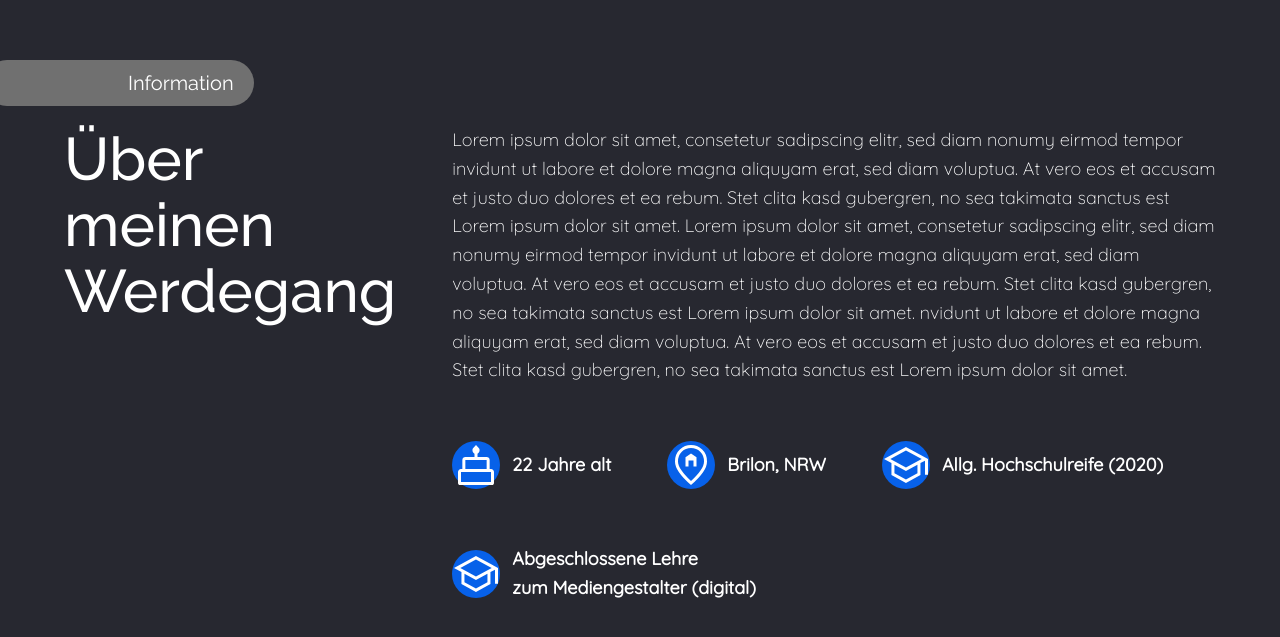
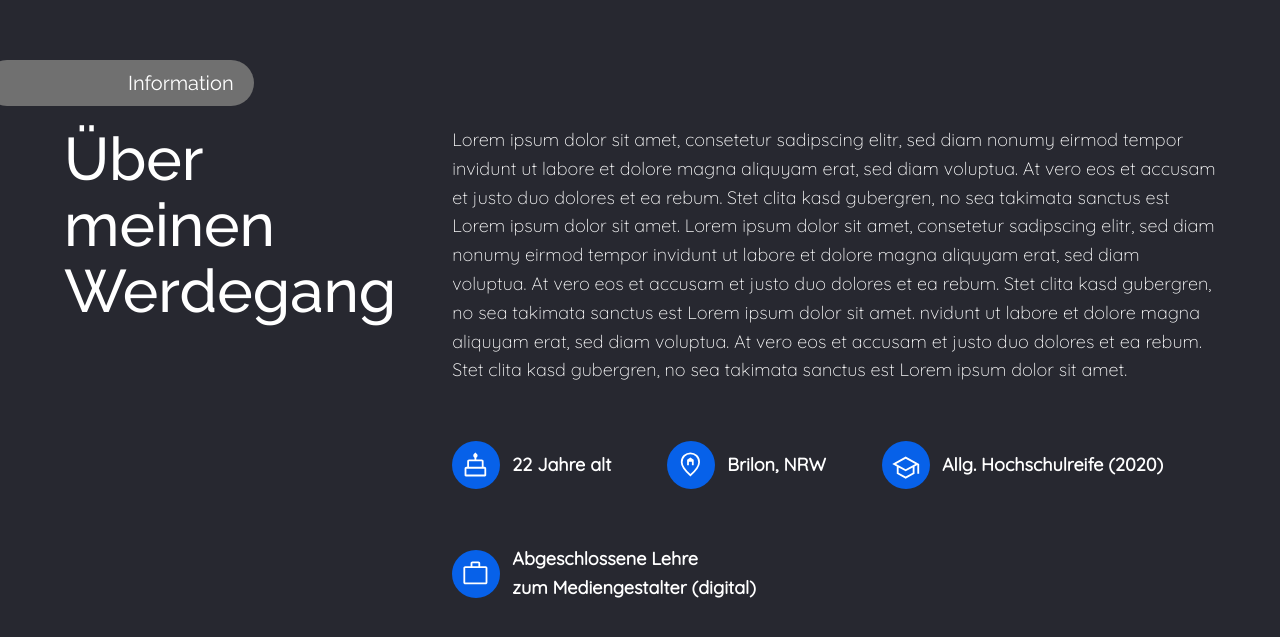
Before and after one commit to JasonSa19/vue-portfolio, a Vue app: page / in a window 1280 px wide. Shown: the part 980-1617 px from the top of the page. Built offline with nearby package versions, Linux system fonts and the light colour scheme.

Commit message:
Fix svg viewboxes

```diff
--- a/src/components/About.vue
+++ b/src/components/About.vue
@@ -3,7 +3,7 @@ import subLine from "./modules/subLine.vue";
 import birthday from "./svg/birthday.vue";
 import location from "./svg/location.vue";
 import education from "./svg/education.vue";
-import job from "./svg/education.vue";
+import job from "./svg/job.vue";
 
 const aboutText =
   "Lorem ipsum dolor sit amet, consetetur sadipscing elitr, sed diam nonumy eirmod tempor invidunt ut labore et dolore magna aliquyam erat, sed diam voluptua. At vero eos et accusam et justo duo dolores et ea rebum. Stet clita kasd gubergren, no sea takimata sanctus est Lorem ipsum dolor sit amet. Lorem ipsum dolor sit amet, consetetur sadipscing elitr, sed diam nonumy eirmod tempor invidunt ut labore et dolore magna aliquyam erat, sed diam voluptua. At vero eos et accusam et justo duo dolores et ea rebum. Stet clita kasd gubergren, no sea takimata sanctus est Lorem ipsum dolor sit amet. nvidunt ut labore et dolore magna aliquyam erat, sed diam voluptua. At vero eos et accusam et justo duo dolores et ea rebum. Stet clita kasd gubergren, no sea takimata sanctus est Lorem ipsum dolor sit amet.";
@@ -47,7 +47,7 @@ const age = computed(() => {
                 <div
                   class="flex items-center justify-center w-12 h-12 rounded-full svg-holder bg-blue"
                 >
-                  <birthday class="w-full h-full fill-white"></birthday>
+                  <birthday class="fill-white"></birthday>
                 </div>
                 <p class="font-semibold">{{ age }} Jahre alt</p>
               </div>
@@ -58,7 +58,7 @@ const age = computed(() => {
                 <div
                   class="flex items-center justify-center w-12 h-12 rounded-full svg-holder bg-blue"
                 >
-                  <location class="w-full h-full fill-white"></location>
+                  <location class="fill-white"></location>
                 </div>
                 <p class="font-semibold">Brilon, NRW</p>
               </div>
@@ -69,7 +69,7 @@ const age = computed(() => {
                 <div
                   class="flex items-center justify-center w-12 h-12 rounded-full svg-holder bg-blue"
                 >
-                  <education class="w-full h-full fill-white"></education>
+                  <education class="fill-white"></education>
                 </div>
                 <p class="font-semibold">Allg. Hochschulreife (2020)</p>
               </div>
@@ -80,7 +80,7 @@ const age = computed(() => {
                 <div
                   class="flex items-center justify-center w-12 h-12 rounded-full svg-holder bg-blue"
                 >
-                  <job class="w-full h-full fill-white"></job>
+                  <job class="fill-white"></job>
                 </div>
                 <p class="font-semibold">
                   Abgeschlossene Lehre <br />
--- a/src/components/svg/birthday.vue
+++ b/src/components/svg/birthday.vue
@@ -1,7 +1,13 @@
 <script setup></script>
 
 <template>
-  <svg id="birthday" xmlns="http://www.w3.org/2000/svg">
+  <svg
+    id="birthday"
+    width="30"
+    height="30"
+    viewBox="0 0 50 50"
+    xmlns="http://www.w3.org/2000/svg"
+  >
     <path
       d="M8 44q-.85 0-1.425-.575Q6 42.85 6 42V31.05q0-1.25.875-2.125T9 28.05h1.35v-9.1q0-1.25.875-2.125t2.125-.875h9.15v-3.2q-1-.7-1.525-1.525-.525-.825-.525-1.975 0-.75.275-1.425T21.5 6.65L24 4l2.5 2.65q.5.5.8 1.175.3.675.3 1.425 0 1.15-.55 1.975-.55.825-1.55 1.525v3.2h9.15q1.25 0 2.125.875t.875 2.125v9.1H39q1.25 0 2.125.875T42 31.05V42q0 .85-.575 1.425Q40.85 44 40 44Zm5.35-15.95h21.3v-9.1h-21.3ZM9 41h30v-9.95H9Zm4.35-12.95h21.3ZM9 41h30Zm30-12.95H9h30Z"
     />
--- a/src/components/svg/education.vue
+++ b/src/components/svg/education.vue
@@ -1,7 +1,13 @@
 <script setup></script>
 
 <template>
-  <svg id="education" xmlns="http://www.w3.org/2000/svg" viewBox="0 96 960 960">
+  <svg
+    id="education"
+    xmlns="http://www.w3.org/2000/svg"
+    viewBox="0 0 980 980"
+    height="30"
+    width="30"
+  >
     <path
       d="M479 936 189 777V537L40 456l439-240 441 240v317h-60V491l-91 46v240L479 936Zm0-308 315-172-315-169-313 169 313 172Zm0 240 230-127V573L479 696 249 571v170l230 127Zm1-240Zm-1 74Zm0 0Z"
     />
--- a/src/components/svg/job.vue
+++ b/src/components/svg/job.vue
@@ -1,7 +1,13 @@
 <script setup></script>
 
 <template>
-  <svg id="job" xmlns="http://www.w3.org/2000/svg" height="48" width="48">
+  <svg
+    id="job"
+    xmlns="http://www.w3.org/2000/svg"
+    viewBox="0 0 50 50"
+    height="30"
+    width="30"
+  >
     <path
       d="M7 42q-1.2 0-2.1-.9Q4 40.2 4 39V15q0-1.2.9-2.1.9-.9 2.1-.9h9V7q0-1.2.9-2.1.9-.9 2.1-.9h10q1.2 0 2.1.9.9.9.9 2.1v5h9q1.2 0 2.1.9.9.9.9 2.1v24q0 1.2-.9 2.1-.9.9-2.1.9Zm0-3h34V15H7v24Zm12-27h10V7H19ZM7 39V15v24Z"
     />
--- a/src/components/svg/location.vue
+++ b/src/components/svg/location.vue
@@ -1,7 +1,13 @@
 <script setup></script>
 
 <template>
-  <svg id="location" xmlns="http://www.w3.org/2000/svg">
+  <svg
+    id="location"
+    xmlns="http://www.w3.org/2000/svg"
+    viewBox="0 0 50 50"
+    height="30"
+    width="30"
+  >
     <path
       d="M18.5 25.5v-9.25L24 12.6l5.5 3.65v9.25h-3v-6h-5v6ZM24 40.05q6.65-6.05 9.825-10.975Q37 24.15 37 20.4q0-5.9-3.775-9.65T24 7q-5.45 0-9.225 3.75Q11 14.5 11 20.4q0 3.75 3.25 8.675Q17.5 34 24 40.05ZM24 44q-8.05-6.85-12.025-12.725Q8 25.4 8 20.4q0-7.5 4.825-11.95Q17.65 4 24 4q6.35 0 11.175 4.45Q40 12.9 40 20.4q0 5-3.975 10.875T24 44Z"
     />
```
